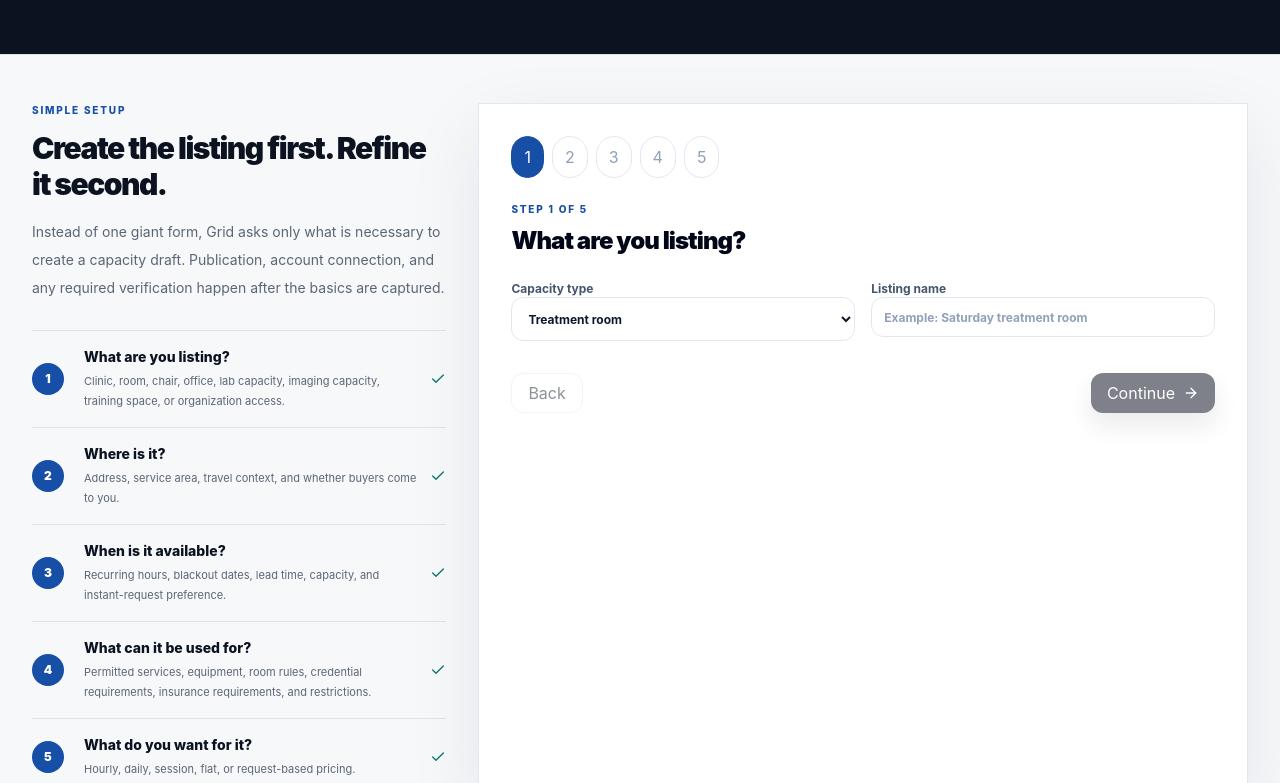
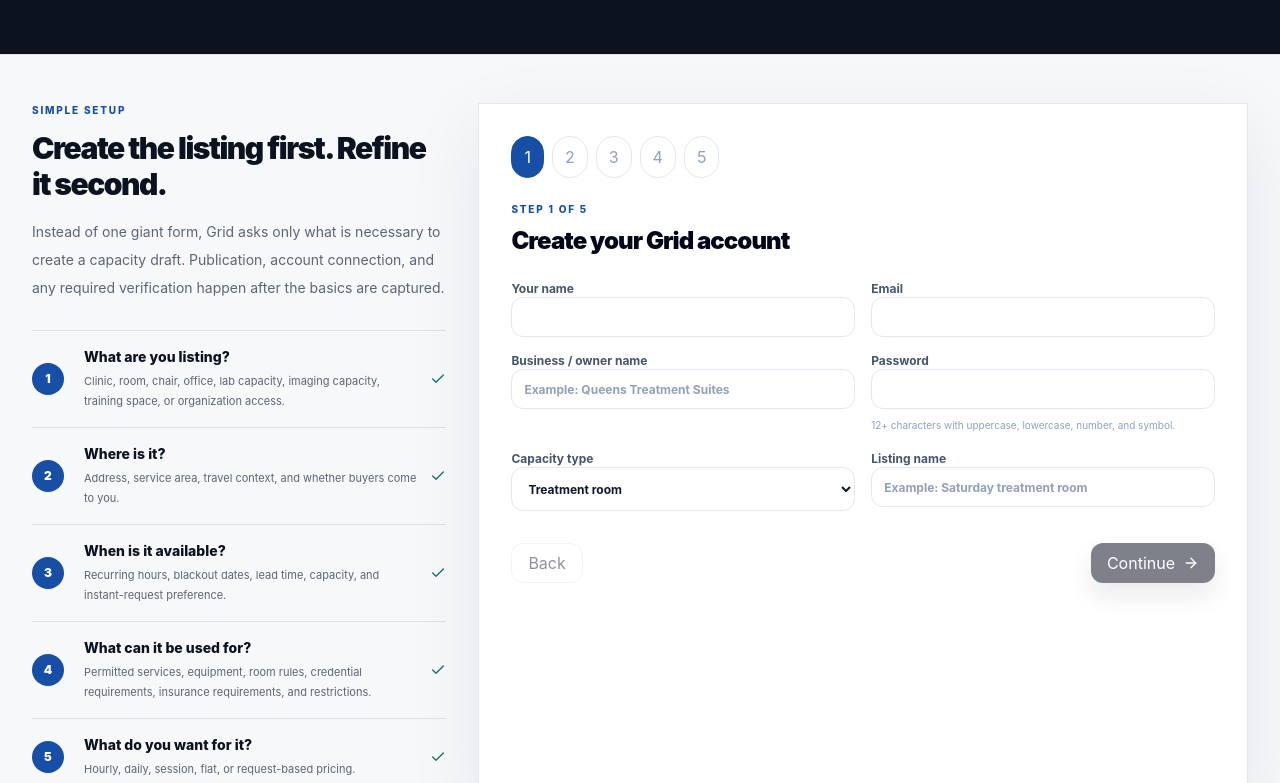
Before and after one commit to jcamacho611/Clinicos-by-Zumi, a Next.js app: page /grid/join/location in a window 1280 px wide. Shown: the part 421-1204 px from the top of the page. Built offline with nearby package versions, Linux system fonts and the light colour scheme.

Commit message:
feat(grid): make space and organization enrollment real

```diff
--- a/src/components/grid/capacity-intake-form.tsx
+++ b/src/components/grid/capacity-intake-form.tsx
@@ -1,55 +1,221 @@
 "use client";
 
+import Link from "next/link";
 import { useState } from "react";
-import { ArrowRight, Building2, CheckCircle2, LoaderCircle, MapPin, WalletCards } from "lucide-react";
+import { ArrowRight, CheckCircle2, Crosshair, LoaderCircle, MapPin, ShieldCheck, UserRound, WalletCards } from "lucide-react";
 import { Button } from "@/components/ui/button";
 import { Input } from "@/components/ui/input";
 
 const field = "h-11 w-full rounded-xl border border-slate-200 bg-white px-3 text-sm text-slate-900 outline-none focus:border-[#174ea6] focus:ring-4 focus:ring-blue-50";
+const label = "space-y-1.5 text-xs font-bold text-slate-600";
 
-export function CapacityIntakeForm() {
+function toIso(value: string) {
+  return value ? new Date(value).toISOString() : "";
+}
+
+function dollarsToCents(value: string) {
+  if (!value.trim()) return null;
+  const amount = Number(value);
+  if (!Number.isFinite(amount) || amount < 0) return null;
+  return Math.round(amount * 100);
+}
+
+type SignupResult = {
+  organizationSlug: string;
+  resourceId: string;
+  resourceStatus: string;
+  reviewStatus: string;
+};
+
+type CapacityMode = "space" | "organization";
+
+const modeCopy = {
+  space: {
+    participantKind: "space_owner",
+    resourceType: "space",
+    policyClass: "healthcare_space",
+    accountLabel: "Business / owner name",
+    accountPlaceholder: "Example: Queens Treatment Suites",
+    typeLabel: "Capacity type",
+    listingPlaceholder: "Example: Saturday treatment room",
+    successTitle: "Your space is really in Grid now.",
+    types: ["Treatment room", "Chair", "Exam room", "Procedure room", "Office", "Training room", "Lab capacity", "Imaging capacity", "Other healthcare capacity"],
+  },
+  organization: {
+    participantKind: "organization",
+    resourceType: "organization_capacity",
+    policyClass: "organization_capacity",
+    accountLabel: "Organization name",
+    accountPlaceholder: "Example: Brooklyn Diagnostic Partners",
+    typeLabel: "Organization capacity",
+    listingPlaceholder: "Example: Saturday imaging availability",
+    successTitle: "Your organization is really in Grid now.",
+    types: ["Clinic capacity", "Provider capacity", "Appointment capacity", "Lab capacity", "Imaging capacity", "Specialty capacity", "Network capacity", "Other organization capacity"],
+  },
+} as const;
+
+export function CapacityIntakeForm({ mode = "space" }: { mode?: CapacityMode }) {
+  const copy = modeCopy[mode];
   const [step, setStep] = useState(0);
-  const [type, setType] = useState("Treatment room");
+  const [fullName, setFullName] = useState("");
+  const [email, setEmail] = useState("");
+  const [password, setPassword] = useState("");
+  const [organizationName, setOrganizationName] = useState("");
+  const [type, setType] = useState<string>(copy.types[0]);
   const [name, setName] = useState("");
   const [city, setCity] = useState("");
   const [state, setState] = useState("NY");
-  const [availability, setAvailability] = useState("");
+  const [latitude, setLatitude] = useState<string>("");
+  const [longitude, setLongitude] = useState<string>("");
+  const [locating, setLocating] = useState(false);
+  const [startsAt, setStartsAt] = useState("");
+  const [endsAt, setEndsAt] = useState("");
+  const [capacity, setCapacity] = useState("1");
   const [uses, setUses] = useState("");
+  const [pricingModel, setPricingModel] = useState("hourly");
   const [rate, setRate] = useState("");
-  const [submitted, setSubmitted] = useState(false);
   const [busy, setBusy] = useState(false);
+  const [error, setError] = useState<string | null>(null);
+  const [result, setResult] = useState<SignupResult | null>(null);
 
   const steps = [
-    { title: "What are you listing?", icon: Building2 },
-    { title: "Where is it?", icon: MapPin },
+    { title: "Create your Grid account", icon: UserRound },
+    { title: "Where is the capacity?", icon: MapPin },
     { title: "When can Grid use it?", icon: CheckCircle2 },
-    { title: "What can it be used for?", icon: CheckCircle2 },
+    { title: "What can it be used for?", icon: ShieldCheck },
     { title: "What do you want for it?", icon: WalletCards },
   ] as const;
 
-  if (submitted) {
-    return <div className="border border-emerald-200 bg-white p-7"><CheckCircle2 className="size-8 text-emerald-600"/><h3 className="mt-4 text-2xl font-black tracking-[-.04em] text-slate-950">Capacity draft created.</h3><p className="mt-3 text-sm leading-7 text-slate-600">Your basic listing is ready for account connection and review. It will not become publicly marketplace-visible until the owner account and applicable review requirements are complete.</p></div>;
+  function useCurrentLocation() {
+    setError(null);
+    if (!navigator.geolocation) {
+      setError("This browser does not provide location access. You can continue with city and state only.");
+      return;
+    }
+    setLocating(true);
+    navigator.geolocation.getCurrentPosition(
+      (position) => {
+        setLatitude(position.coords.latitude.toFixed(6));
+        setLongitude(position.coords.longitude.toFixed(6));
+        setLocating(false);
+      },
+      () => {
+        setError("Grid could not read this device location. You can continue with city and state only.");
+        setLocating(false);
+      },
+      { enableHighAccuracy: true, timeout: 10_000, maximumAge: 60_000 },
+    );
+  }
+
+  if (result) {
+    return <div className="border border-emerald-200 bg-white p-7 shadow-[0_24px_70px_rgba(5,150,105,.08)]">
+      <CheckCircle2 className="size-8 text-emerald-600" />
+      <p className="mt-5 text-[10px] font-extrabold uppercase tracking-[.18em] text-emerald-700">Account created</p>
+      <h3 className="mt-2 text-2xl font-black tracking-[-.04em] text-slate-950">{copy.successTitle}</h3>
+      <p className="mt-3 text-sm leading-7 text-slate-600">Your account is active and the first capacity record has been persisted. The listing is in human review and is not public or bookable until that review succeeds.</p>
+      <div className="mt-5 border border-slate-200 bg-slate-50 p-4 text-xs leading-6 text-slate-600">
+        <strong>Resource:</strong> {result.resourceId}<br />
+        <strong>State:</strong> {result.resourceStatus.replaceAll("_", " ")} / {result.reviewStatus.replaceAll("_", " ")}
+      </div>
+      <div className="mt-6 flex flex-wrap gap-3">
+        <Button asChild><Link href="/login">Sign in to manage Grid <ArrowRight className="size-4" /></Link></Button>
+        <Button asChild variant="secondary"><Link href="/grid/browse">Browse Grid</Link></Button>
+      </div>
+    </div>;
+  }
+
+  function stepReady() {
+    if (step === 0) return fullName.trim().length >= 2 && organizationName.trim().length >= 2 && email.includes("@") && password.length >= 12 && name.trim().length >= 3;
+    if (step === 1) return city.trim().length >= 2 && state.trim().length === 2;
+    if (step === 2) return Boolean(startsAt && endsAt && new Date(endsAt) > new Date(startsAt) && Number(capacity) >= 1);
+    if (step === 3) return uses.trim().length >= 12;
+    if (step === 4) return pricingModel === "quote" || dollarsToCents(rate) !== null;
+    return false;
   }
 
   async function next() {
-    if (step < 4) return setStep((s) => s + 1);
+    setError(null);
+    if (!stepReady()) {
+      setError("Complete the required information before continuing.");
+      return;
+    }
+    if (step < 4) {
+      setStep((current) => current + 1);
+      return;
+    }
+
     setBusy(true);
-    await new Promise((resolve) => setTimeout(resolve, 250));
-    setBusy(false);
-    setSubmitted(true);
+    try {
+      const numericCapacity = Math.max(1, Math.round(Number(capacity)));
+      const priceCents = pricingModel === "quote" ? null : dollarsToCents(rate);
+      const parsedLatitude = latitude ? Number(latitude) : null;
+      const parsedLongitude = longitude ? Number(longitude) : null;
+      const coordinatesValid = parsedLatitude != null && parsedLongitude != null && Number.isFinite(parsedLatitude) && Number.isFinite(parsedLongitude);
+      const response = await fetch("/api/grid/enroll/participant", {
+        method: "POST",
+        headers: { "Content-Type": "application/json" },
+        body: JSON.stringify({
+          participantKind: copy.participantKind,
+          fullName,
+          email,
+          password,
+          organizationName,
+          resource: {
+            resourceType: copy.resourceType,
+            policyClass: copy.policyClass,
+            subtype: type.toLowerCase().replaceAll(" ", "_"),
+            title: name,
+            description: `${type} in ${city}, ${state}. ${uses}`,
+            visibility: "public",
+            city,
+            state,
+            timezone: "America/New_York",
+            latitude: coordinatesValid ? parsedLatitude : null,
+            longitude: coordinatesValid ? parsedLongitude : null,
+            pricingModel,
+            priceCents,
+            capacity: numericCapacity,
+            credentialRequirements: [],
+            insuranceRequirements: [],
+            operatorRequirements: [],
+            usageRestrictions: [],
+            availability: [{ startsAt: toIso(startsAt), endsAt: toIso(endsAt), capacity: numericCapacity }],
+          },
+        }),
+      });
+      const payload = await response.json().catch(() => ({}));
+      if (!response.ok) throw new Error(payload.error ?? payload.details?.[0]?.message ?? "Grid signup could not be completed.");
+      setResult(payload.data as SignupResult);
+    } catch (reason) {
+      setError(reason instanceof Error ? reason.message : "Grid signup could not be completed.");
+    } finally {
+      setBusy(false);
+    }
   }
 
   return <div className="border border-slate-200 bg-white p-6 shadow-[0_24px_70px_rgba(15,23,42,.08)] sm:p-8">
-    <div className="flex flex-wrap gap-2">{steps.map((item,index)=><button key={item.title} className={`rounded-full border px-3 py-2 text-[11px] font-extrabold ${index===step?"border-[#174ea6] bg-[#174ea6] text-white":index<step?"border-emerald-200 bg-emerald-50 text-emerald-700":"border-slate-200 text-slate-400"}`} onClick={()=>index<=step&&setStep(index)} type="button">{index+1}</button>)}</div>
-    <p className="mt-6 text-[10px] font-extrabold uppercase tracking-[.18em] text-[#174ea6]">Step {step+1} of 5</p>
+    <div className="flex flex-wrap gap-2">{steps.map((item, index) => <button key={item.title} className={`rounded-full border px-3 py-2 text-[11px] font-extrabold ${index === step ? "border-[#174ea6] bg-[#174ea6] text-white" : index < step ? "border-emerald-200 bg-emerald-50 text-emerald-700" : "border-slate-200 text-slate-400"}`} onClick={() => index <= step && setStep(index)} type="button">{index + 1}</button>)}</div>
+    <p className="mt-6 text-[10px] font-extrabold uppercase tracking-[.18em] text-[#174ea6]">Step {step + 1} of 5</p>
     <h3 className="mt-2 text-2xl font-black tracking-[-.04em] text-slate-950">{steps[step].title}</h3>
 
-    {step===0 && <div className="mt-6 grid gap-4 sm:grid-cols-2"><label className="text-xs font-bold text-slate-600">Capacity type<select className={field} value={type} onChange={(e)=>setType(e.target.value)}><option>Treatment room</option><option>Chair</option><option>Exam room</option><option>Procedure room</option><option>Office</option><option>Training room</option><option>Lab capacity</option><option>Imaging capacity</option><option>Other healthcare capacity</option></select></label><label className="text-xs font-bold text-slate-600">Listing name<Input value={name} onChange={(e)=>setName(e.target.value)} placeholder="Example: Saturday treatment room"/></label></div>}
-    {step===1 && <div className="mt-6 grid gap-4 sm:grid-cols-2"><label className="text-xs font-bold text-slate-600">City<Input value={city} onChange={(e)=>setCity(e.target.value)}/></label><label className="text-xs font-bold text-slate-600">State<Input value={state} maxLength={2} onChange={(e)=>setState(e.target.value.toUpperCase())}/></label></div>}
-    {step===2 && <label className="mt-6 block text-xs font-bold text-slate-600">Availability<Input value={availability} onChange={(e)=>setAvailability(e.target.value)} placeholder="Example: Saturdays 10 AM–6 PM"/></label>}
-    {step===3 && <label className="mt-6 block text-xs font-bold text-slate-600">Permitted uses<textarea className={`${field} min-h-28 py-3`} value={uses} onChange={(e)=>setUses(e.target.value)} placeholder="Example: consultations, wellness services, injectables where permitted..."/></label>}
-    {step===4 && <label className="mt-6 block text-xs font-bold text-slate-600">Rate or pricing preference<Input value={rate} onChange={(e)=>setRate(e.target.value)} placeholder="$75/hour, $400/day, or request quote"/></label>}
+    {step === 0 && <div className="mt-6 grid gap-4 sm:grid-cols-2">
+      <label className={label}>Your name<Input value={fullName} onChange={(event) => setFullName(event.target.value)} /></label>
+      <label className={label}>Email<Input type="email" value={email} onChange={(event) => setEmail(event.target.value)} /></label>
+      <label className={label}>{copy.accountLabel}<Input value={organizationName} onChange={(event) => setOrganizationName(event.target.value)} placeholder={copy.accountPlaceholder} /></label>
+      <label className={label}>Password<Input type="password" value={password} onChange={(event) => setPassword(event.target.value)} /><span className="block text-[10px] font-normal leading-5 text-slate-400">12+ characters with uppercase, lowercase, number, and symbol.</span></label>
+      <label className={label}>{copy.typeLabel}<select className={field} value={type} onChange={(event) => setType(event.target.value)}>{copy.types.map((option) => <option key={option}>{option}</option>)}</select></label>
+      <label className={label}>Listing name<Input value={name} onChange={(event) => setName(event.target.value)} placeholder={copy.listingPlaceholder} /></label>
+    </div>}
 
-    <div className="mt-8 flex justify-between gap-3"><Button disabled={step===0} onClick={()=>setStep((s)=>Math.max(0,s-1))} variant="secondary">Back</Button><Button disabled={busy || (step===0 && !name) || (step===1 && (!city || !state))} onClick={next}>{busy?<LoaderCircle className="size-4 animate-spin"/>:null}{step===4?"Create draft":"Continue"}<ArrowRight className="size-4"/></Button></div>
+    {step === 1 && <div className="mt-6 grid gap-4 sm:grid-cols-2"><label className={label}>City<Input value={city} onChange={(event) => setCity(event.target.value)} /></label><label className={label}>State<Input value={state} maxLength={2} onChange={(event) => setState(event.target.value.toUpperCase())} /></label><div className="sm:col-span-2 rounded-xl border border-slate-200 bg-slate-50 p-4"><div className="flex flex-wrap items-center justify-between gap-3"><div><p className="text-xs font-extrabold text-slate-800">Map position</p><p className="mt-1 text-[10px] leading-5 text-slate-500">Optional. Use the device only if you are physically at the listed capacity. Otherwise Grid keeps city/state without inventing a pin.</p></div><Button type="button" variant="secondary" size="sm" disabled={locating} onClick={useCurrentLocation}>{locating ? <LoaderCircle className="size-4 animate-spin" /> : <Crosshair className="size-4" />}Use current location</Button></div>{latitude && longitude && <p className="mt-3 text-[10px] font-bold text-emerald-700">Coordinates captured: {latitude}, {longitude}</p>}</div></div>}
+
+    {step === 2 && <div className="mt-6 grid gap-4 sm:grid-cols-2"><label className={label}>Available from<Input type="datetime-local" value={startsAt} onChange={(event) => setStartsAt(event.target.value)} /></label><label className={label}>Available until<Input type="datetime-local" value={endsAt} onChange={(event) => setEndsAt(event.target.value)} /></label><label className={label}>Simultaneous capacity<Input min={1} type="number" value={capacity} onChange={(event) => setCapacity(event.target.value)} /></label></div>}
+
+    {step === 3 && <label className={`${label} mt-6 block`}>Permitted uses<textarea className={`${field} min-h-28 py-3`} value={uses} onChange={(event) => setUses(event.target.value)} placeholder="Describe what legitimate Grid participants can use this capacity for and any boundaries they need to know." /></label>}
+
+    {step === 4 && <div className="mt-6 grid gap-4 sm:grid-cols-2"><label className={label}>Pricing<select className={field} value={pricingModel} onChange={(event) => setPricingModel(event.target.value)}><option value="hourly">Hourly</option><option value="daily">Daily</option><option value="fixed">Fixed</option><option value="quote">Request quote</option></select></label><label className={label}>Price · USD<Input disabled={pricingModel === "quote"} inputMode="decimal" value={rate} onChange={(event) => setRate(event.target.value)} placeholder={pricingModel === "quote" ? "Set after request" : "75"} /></label></div>}
+
+    {error && <p className="mt-5 border border-rose-200 bg-rose-50 px-4 py-3 text-xs leading-5 text-rose-800">{error}</p>}
+    <div className="mt-8 flex justify-between gap-3"><Button disabled={step === 0 || busy} onClick={() => setStep((current) => Math.max(0, current - 1))} variant="secondary">Back</Button><Button disabled={busy || !stepReady()} onClick={next}>{busy ? <LoaderCircle className="size-4 animate-spin" /> : null}{step === 4 ? "Create account & submit" : "Continue"}<ArrowRight className="size-4" /></Button></div>
   </div>;
 }
```
